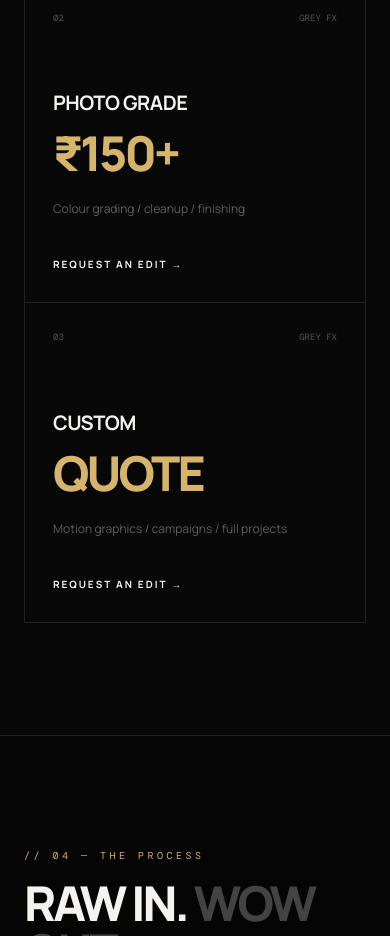
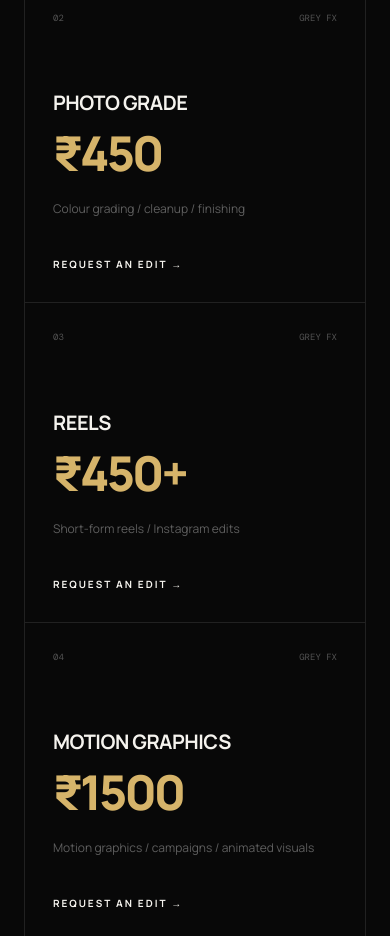
Before and after one commit to sam03127/grey-fx, a React (Vite) app: page / in a window 390 px wide. Shown: the part 4920-5856 px from the top of the page. Built offline with nearby package versions, Linux system fonts and the light colour scheme; a web font is replaced by a local one.

Commit message:
Update pricing plans and enhance layout

```diff
--- a/src/components/Pricing.jsx
+++ b/src/components/Pricing.jsx
@@ -1,2 +1,68 @@
-const plans=[['VIDEO EDIT','₹250+','Cinematic edits / reels / short-form','01'],['PHOTO GRADE','₹150+','Colour grading / cleanup / finishing','02'],['CUSTOM','QUOTE','Motion graphics / campaigns / full projects','03']];
-export default function Pricing(){return <section id="pricing" className="border-b border-white/10 bg-[#080808] py-28 md:py-36"><div className="mx-auto max-w-7xl px-6 md:px-12"><div className="mb-14 flex flex-col justify-between gap-5 md:flex-row md:items-end"><div><div className="mono mb-4 text-[10px] tracking-[.35em] text-[#d6b46a]">// 03 — SIMPLE PRICING</div><h2 className="text-5xl font-black tracking-[-.06em] md:text-8xl">CHOOSE <span className="text-white/25">YOUR</span> FRAME.</h2></div><p className="max-w-xs text-xs leading-6 text-white/35">Starting prices. Final quote depends on footage, complexity and turnaround.</p></div><div className="grid border-l border-t border-white/10 md:grid-cols-3">{plans.map(([t,p,d,n])=><div key={t} className="border-b border-r border-white/10 p-7 md:p-9"><div className="flex justify-between mono text-[9px] text-white/30"><span>{n}</span><span>GREY FX</span></div><h3 className="mt-16 text-xl font-bold tracking-tight">{t}</h3><div className="mt-3 text-5xl font-black tracking-[-.06em] text-[#d6b46a]">{p}</div><p className="mt-5 max-w-xs text-xs leading-6 text-white/35">{d}</p><a href="#contact" className="mt-9 inline-block text-[10px] font-bold uppercase tracking-[.2em] text-white/70 hover:text-[#d6b46a]">Request an edit →</a></div>)}</div></div></section>}
+const plans=[
+  ['VIDEO EDIT','₹600','Cinematic edits / reels / short-form','01'],
+  ['PHOTO GRADE','₹450','Colour grading / cleanup / finishing','02'],
+  ['REELS','₹450+','Short-form reels / Instagram edits','03'],
+  ['MOTION GRAPHICS','₹1500','Motion graphics / campaigns / animated visuals','04']
+];
+
+export default function Pricing(){
+  return <section id="pricing" className="border-b border-white/10 bg-[#080808] py-28 md:py-36">
+
+    <div className="mx-auto max-w-7xl px-6 md:px-12">
+
+      <div className="mb-14 flex flex-col justify-between gap-5 md:flex-row md:items-end">
+
+        <div>
+          <div className="mono mb-4 text-[10px] tracking-[.35em] text-[#d6b46a]">
+            // 03 — SIMPLE PRICING
+          </div>
+
+          <h2 className="text-5xl font-black tracking-[-.06em] md:text-8xl">
+            CHOOSE <span className="text-white/25">YOUR</span> FRAME.
+          </h2>
+        </div>
+
+        <p className="max-w-xs text-xs leading-6 text-white/35">
+          Starting prices. Final quote depends on footage, complexity and turnaround.
+        </p>
+
+      </div>
+
+      <div className="grid border-l border-t border-white/10 md:grid-cols-4">
+
+        {plans.map(([t,p,d,n])=>
+          <div key={t} className="border-b border-r border-white/10 p-7 md:p-9">
+
+            <div className="flex justify-between mono text-[9px] text-white/30">
+              <span>{n}</span>
+              <span>GREY FX</span>
+            </div>
+
+            <h3 className="mt-16 text-xl font-bold tracking-tight">
+              {t}
+            </h3>
+
+            <div className="mt-3 text-5xl font-black tracking-[-.06em] text-[#d6b46a]">
+              {p}
+            </div>
+
+            <p className="mt-5 max-w-xs text-xs leading-6 text-white/35">
+              {d}
+            </p>
+
+            <a
+              href="#contact"
+              className="mt-9 inline-block text-[10px] font-bold uppercase tracking-[.2em] text-white/70 hover:text-[#d6b46a]"
+            >
+              Request an edit →
+            </a>
+
+          </div>
+        )}
+
+      </div>
+
+    </div>
+
+  </section>
+}
```
